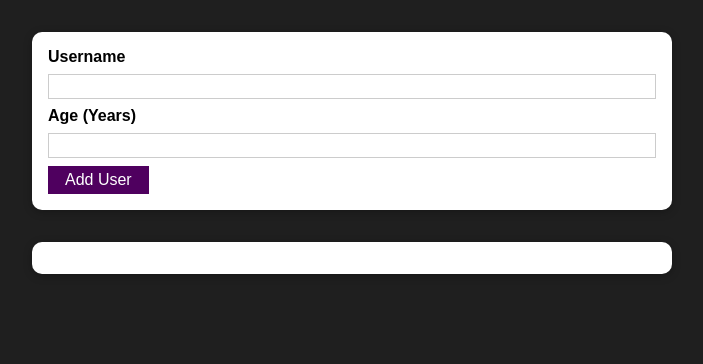
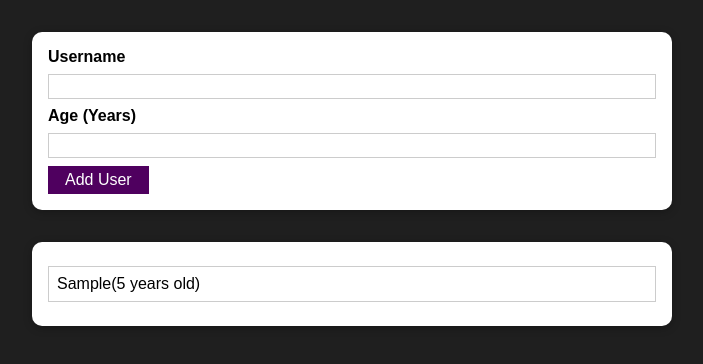
Before and after one commit to MinHan-Kyaw/PracticeProject2, a React (Create React App) app: page / in a window 1280 px wide. Both pictures are taken after typing "Sample", "5" into the empty fields and a click on the button "Add User". Shown: the top 364 px of the page, without its empty margins (288-991 px from the left). Built offline with nearby package versions, Linux system fonts and the light colour scheme.

Commit message:
Managing a List Of Users via State

```diff
--- a/src/App.js
+++ b/src/App.js
@@ -1,12 +1,23 @@
-import React from "react";
+import React, { useState } from "react";
 import AddUser from "./components/Users/AddUsers";
 import UsersList from "./components/Users/UsersList";
 
 function App() {
+  const [usersList, setUsersList] = useState([]);
+
+  const addUserHandler = (uName, uAge) => {
+    setUsersList((prevUsersList) => {
+      return [
+        ...prevUsersList,
+        { name: uName, age: uAge, id: Math.random().toString() },
+      ];
+    });
+  };
+
   return (
     <div>
-      <AddUser />
-      <UsersList users={[]} />
+      <AddUser onAddUser={addUserHandler} />
+      <UsersList users={usersList} />
     </div>
   );
 }
--- a/src/components/Users/AddUsers.js
+++ b/src/components/Users/AddUsers.js
@@ -9,12 +9,13 @@
 
   const addUserHandler = (event) => {
     event.preventDefault();
-    if(enteredUsername.trim().length === 0 || enteredAge.trim().length === 0) {
+    if (enteredUsername.trim().length === 0 || enteredAge.trim().length === 0) {
       return;
     }
-    if(+enteredAge < 1){
-        return;
+    if (+enteredAge < 1) {
+      return;
     }
+    props.onAddUser(enteredUsername, enteredAge);
     setEnteredUsername("");
     setEnteredAge("");
   };
--- a/src/components/Users/UsersList.js
+++ b/src/components/Users/UsersList.js
@@ -6,7 +6,7 @@
     <Card className={classes.users}>
       <ul>
         {props.users.map((user) => (
-          <li>
+          <li key={user.id}>
             {user.name}({user.age} years old)
           </li>
         ))}
```
